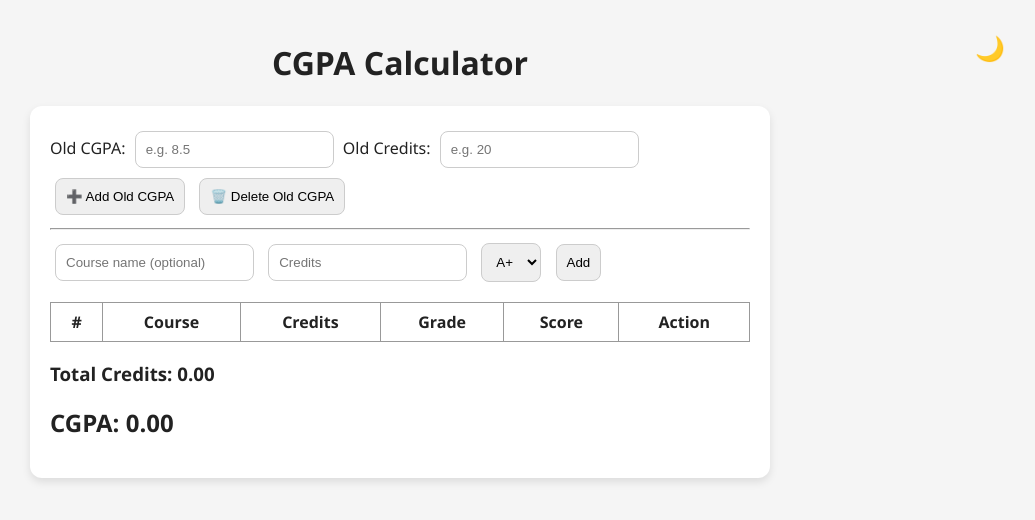
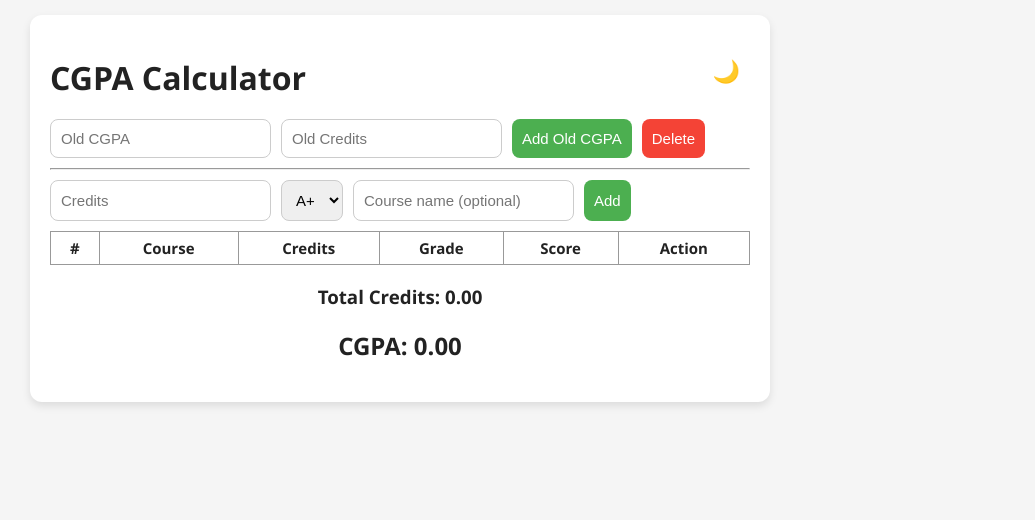
Before and after one commit to anshagnihotry258/Projects, a plain HTML site: page cgpa_calc_updated1.html in a window 1280 px wide. Shown: the whole page, without its empty margins (240-1275 px from the left). Drawn offline with Linux system fonts and the light colour scheme.

Commit message:
Refactor CGPA calculator styles and structure

```diff
--- a/cgpa_calc_updated1.html
+++ b/cgpa_calc_updated1.html
@@ -5,94 +5,136 @@
 <meta name="viewport" content="width=device-width, initial-scale=1.0">
 <title>CGPA Calculator</title>
 <style>
+  :root {
+    --green: #4caf50;
+    --red: #f44336;
+    --dark-bg: #1e1e1e;
+    --dark-card: #2b2b2b;
+    --light-bg: #f5f5f5;
+    --light-card: #ffffff;
+  }
+
   body {
     font-family: 'Segoe UI', sans-serif;
-    background-color: #f5f5f5;
+    background-color: var(--light-bg);
     color: #222;
     margin: 0;
-    padding: 20px;
+    padding: 15px;
     transition: background-color 0.3s, color 0.3s;
   }
 
   .dark-mode {
-    background-color: #1e1e1e;
+    background-color: var(--dark-bg);
     color: #f5f5f5;
-  }
-
-  h1 {
-    text-align: center;
   }
 
   .container {
     max-width: 700px;
     margin: auto;
-    background: white;
+    background: var(--light-card);
     padding: 20px;
     border-radius: 12px;
     box-shadow: 0 4px 8px rgba(0,0,0,0.1);
-    transition: background-color 0.3s;
+    transition: background 0.3s;
   }
 
   .dark-mode .container {
-    background: #2b2b2b;
+    background: var(--dark-card);
+  }
+
+  h1 {
+    text-align: center;
+    margin-bottom: 10px;
+  }
+
+  .top-row {
+    display: flex;
+    justify-content: space-between;
+    align-items: center;
+  }
+
+  #darkToggle {
+    background: none;
+    border: none;
+    font-size: 22px;
+    cursor: pointer;
+    color: inherit;
+  }
+
+  .inputs-row, .course-row, .buttons-row {
+    display: flex;
+    flex-wrap: wrap;
+    gap: 10px;
+    margin: 10px 0;
   }
 
   input, select, button {
     padding: 10px;
-    margin: 5px;
     border-radius: 8px;
     border: 1px solid #ccc;
+    font-size: 15px;
   }
 
   button {
     cursor: pointer;
+    font-weight: 500;
+  }
+
+  .add-btn {
+    background: var(--green);
+    color: white;
+    border: none;
+  }
+
+  .delete-btn {
+    background: var(--red);
+    color: white;
+    border: none;
   }
 
   table {
     width: 100%;
-    margin-top: 15px;
+    margin-top: 10px;
     border-collapse: collapse;
+    font-size: 15px;
   }
 
   th, td {
     border: 1px solid #999;
-    padding: 8px;
+    padding: 6px;
     text-align: center;
   }
 
-  #darkToggle {
-    position: absolute;
-    top: 20px;
-    right: 20px;
-    background: none;
-    border: none;
-    font-size: 24px;
-    cursor: pointer;
+  .summary {
+    text-align: center;
+    margin-top: 15px;
   }
 
-  .dark-mode #darkToggle {
-    color: yellow;
+  @media (max-width: 480px) {
+    .inputs-row, .course-row, .buttons-row {
+      flex-direction: column;
+      align-items: stretch;
+    }
   }
-
 </style>
 </head>
 <body>
 
-<button id="darkToggle" onclick="toggleDarkMode()">🌙</button>
-<h1>CGPA Calculator</h1>
 <div class="container">
-  <div>
-    <label>Old CGPA: </label>
-    <input type="number" step="0.01" id="oldCgpa" placeholder="e.g. 8.5">
-    <label>Old Credits: </label>
-    <input type="number" id="oldCredits" placeholder="e.g. 20">
-    <button onclick="addOldCgpa()">➕ Add Old CGPA</button>
-    <button onclick="deleteOldCgpa()">🗑️ Delete Old CGPA</button>
+  <div class="top-row">
+    <h1>CGPA Calculator</h1>
+    <button id="darkToggle" onclick="toggleDarkMode()">🌙</button>
+  </div>
+
+  <div class="inputs-row">
+    <input type="number" step="0.01" id="oldCgpa" placeholder="Old CGPA">
+    <input type="number" id="oldCredits" placeholder="Old Credits">
+    <button class="add-btn" onclick="addOldCgpa()">Add Old CGPA</button>
+    <button class="delete-btn" onclick="deleteOldCgpa()">Delete</button>
   </div>
   <hr>
 
-  <div>
-    <input type="text" id="courseName" placeholder="Course name (optional)">
+  <div class="course-row">
     <input type="number" id="credits" placeholder="Credits">
     <select id="grade">
       <option value="10">A+</option>
@@ -103,7 +145,8 @@
       <option value="5">C</option>
       <option value="0">F</option>
     </select>
-    <button onclick="addCourse()">Add</button>
+    <input type="text" id="courseName" placeholder="Course name (optional)">
+    <button class="add-btn" onclick="addCourse()">Add</button>
   </div>
 
   <table id="courseTable">
@@ -120,8 +163,10 @@
     <tbody></tbody>
   </table>
 
-  <h3>Total Credits: <span id="totalCredits">0</span></h3>
-  <h2>CGPA: <span id="cgpa">0.00</span></h2>
+  <div class="summary">
+    <h3>Total Credits: <span id="totalCredits">0</span></h3>
+    <h2>CGPA: <span id="cgpa">0.00</span></h2>
+  </div>
 </div>
 
 <script>
@@ -133,14 +178,10 @@ document.addEventListener("DOMContentLoaded", () => {
   updateTable();
 
   // Press Enter to add course
-  document.getElementById("credits").addEventListener("keypress", e => {
-    if (e.key === "Enter") addCourse();
-  });
-  document.getElementById("grade").addEventListener("keypress", e => {
-    if (e.key === "Enter") addCourse();
-  });
-  document.getElementById("courseName").addEventListener("keypress", e => {
-    if (e.key === "Enter") addCourse();
+  document.querySelectorAll("#courseName, #credits, #grade").forEach(el => {
+    el.addEventListener("keypress", e => {
+      if (e.key === "Enter") addCourse();
+    });
   });
 });
 
@@ -183,7 +224,7 @@ function updateTable() {
       <td>${c.credits}</td>
       <td>${getGradeLetter(c.grade)}</td>
       <td>${score.toFixed(2)}</td>
-      <td><button onclick="deleteCourse(${i})">❌</button></td>
+      <td><button class="delete-btn" onclick="deleteCourse(${i})">❌</button></td>
     </tr>`;
     tbody.innerHTML += row;
   });
```
